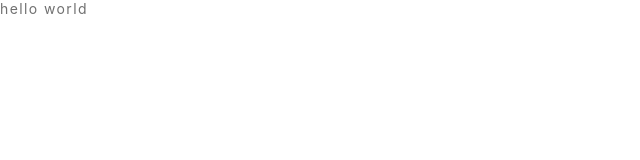
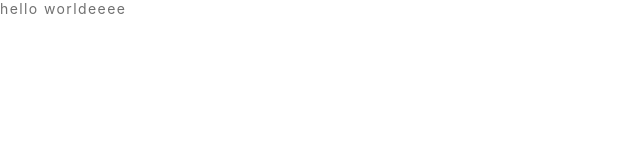
Before and after one commit to ninomiyadaisuke/families-friends-app, a Next.js app: page /sample in a window 1280 px wide. Shown: the top 160 px of the page, without its empty margins (0-640 px from the left). Built offline with nearby package versions, Linux system fonts and the light colour scheme.

Commit message:
test commit

```diff
--- a/src/pages/sample.tsx
+++ b/src/pages/sample.tsx
@@ -1,7 +1,7 @@
 import type { NextPage } from 'next';
 
 const Sample: NextPage = () => {
-  return <div>hello world</div>;
+  return <div>hello worldeeee</div>;
 };
 
 export default Sample;
```
